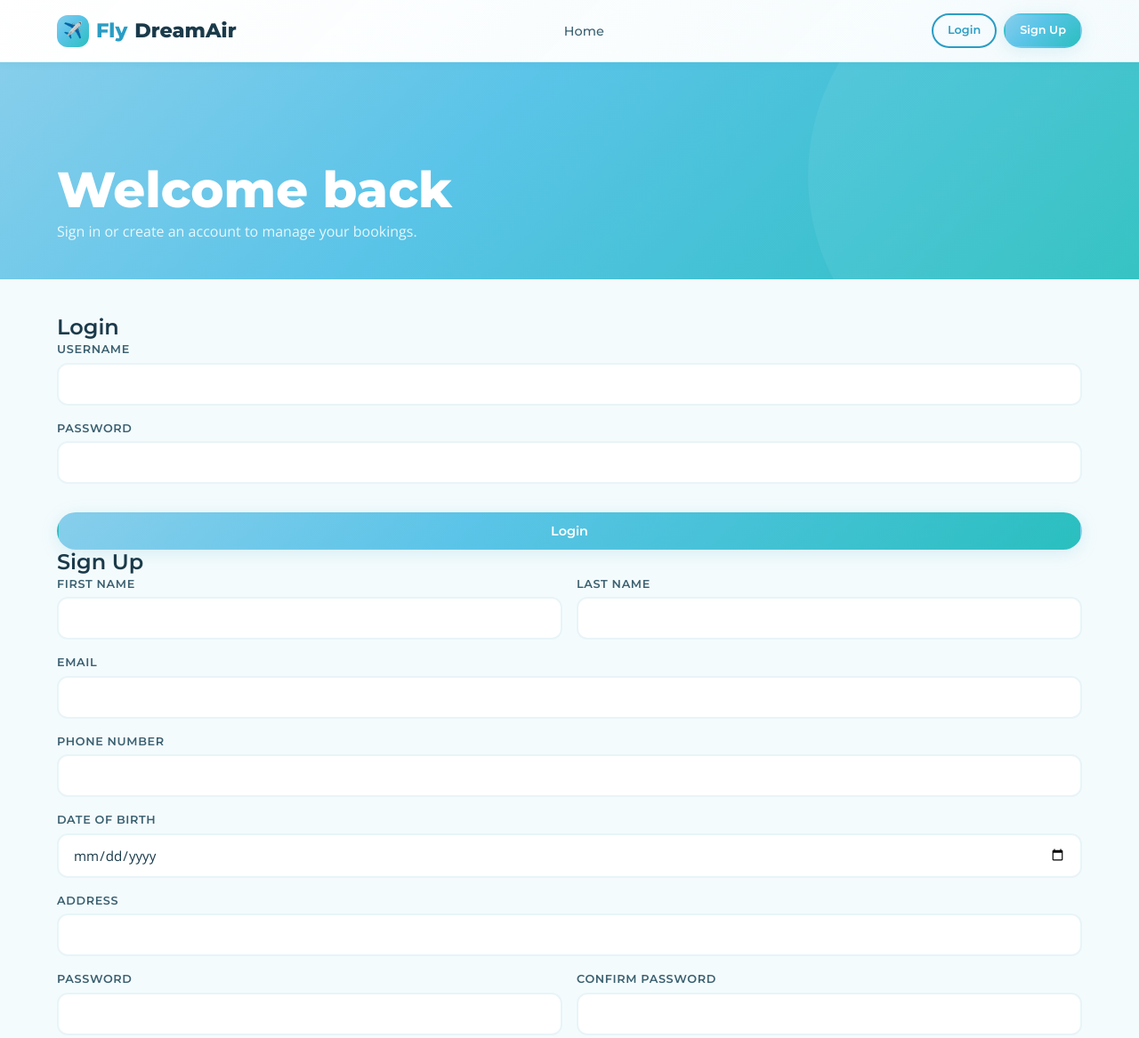
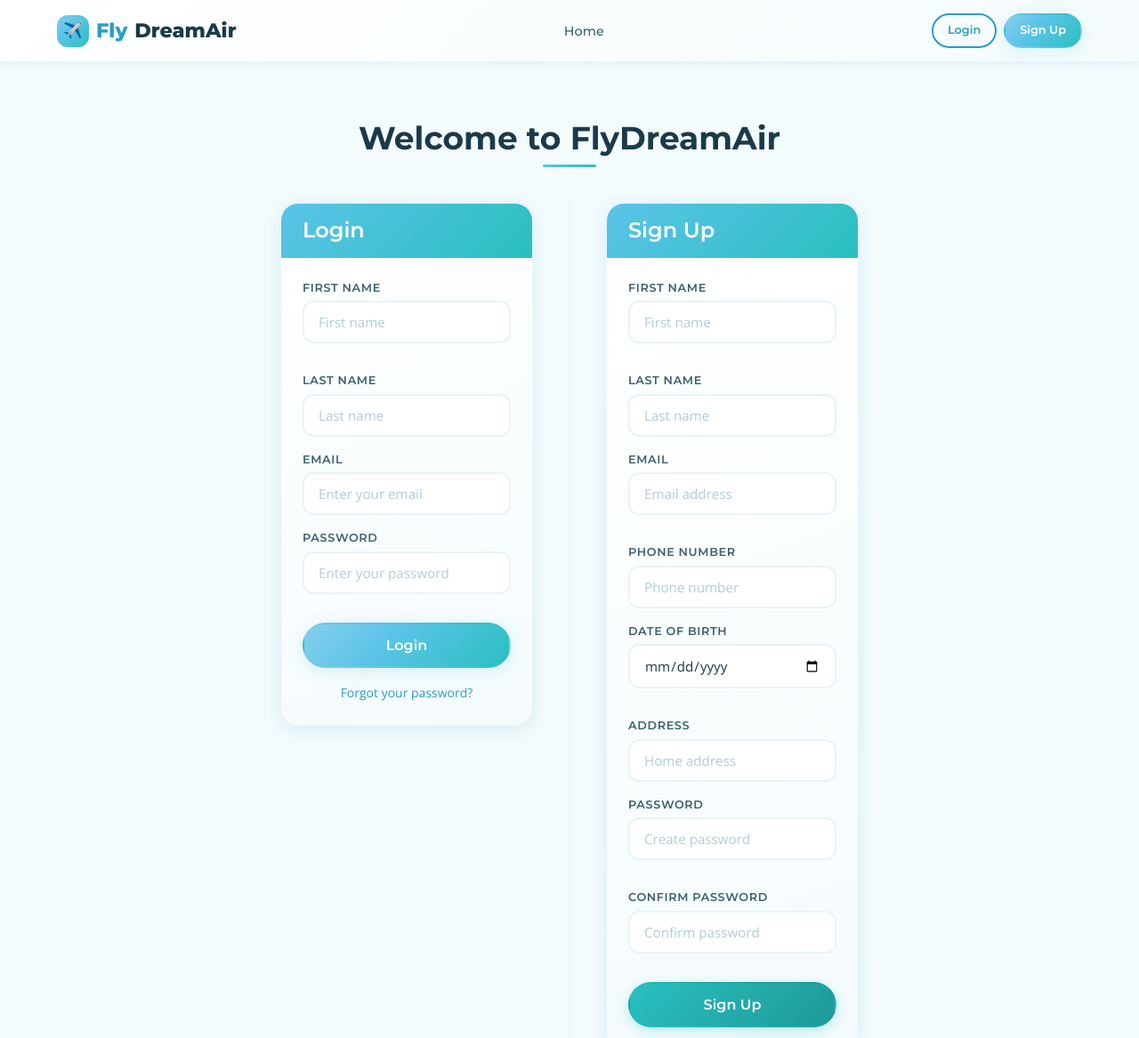
Before and after one commit to ESPV17/FlyDreamAir-Booking-System, a plain HTML site: page login.html in a window 1280 px wide. Shown: the top 1167 px of the page at 89% size. Drawn offline with nearby package versions, Linux system fonts and the light colour scheme.

Commit message:
Update login.html

```diff
--- a/login.html
+++ b/login.html
@@ -3,78 +3,103 @@
 <head>
   <meta charset="UTF-8" />
   <meta name="viewport" content="width=device-width, initial-scale=1.0" />
-  <title>Login / Sign Up — FlyDreamAir</title>
+  <title>Login — FlyDreamAir</title>
   <link rel="stylesheet" href="styles.css" />
 </head>
 <body>
   <div id="navbar-mount"></div>
 
   <main class="app-main">
-    <header class="page-header">
-      <div class="container" style="position:relative">
-        <h1>Welcome back</h1>
-        <p>Sign in or create an account to manage your bookings.</p>
+    <section class="section" style="min-height:calc(100vh - var(--nav-height));display:flex;align-items:center;">
+      <div class="container" style="max-width:900px">
+
+        <div style="text-align:center;margin-bottom:var(--gap-xl)">
+          <h2>Welcome to FlyDreamAir</h2>
+          <div class="divider-teal" style="margin:var(--gap-sm) auto"></div>
         </div>
-    </header>
 
-    <section class="section-sm">
-      <div class="container">
-        <div class="auth-split">
-          <form id="login-form">
-            <h3>Login</h3>
+        <div style="display:grid;grid-template-columns:1fr 2px 1fr;gap:var(--gap-xl);align-items:start">
+
+          <!-- Login -->
+          <div class="card">
+            <div class="card-header"><h3>Login</h3></div>
+            <div class="card-body">
+              <div class="form-row">
                 <div class="form-group">
-              <label class="form-label">Username</label>
-              <input class="form-control" type="text" name="username" required />
+                  <label class="form-label">First Name</label>
+                  <input class="form-control" type="text" id="login-first" placeholder="First name" />
                 </div>
                 <div class="form-group">
-              <label class="form-label">Password</label>
-              <input class="form-control" type="password" name="password" required />
-            </div>
-            <button type="submit" class="btn btn-primary btn-full mt-md">Login</button>
-          </form>
-
-          <div class="vr"></div>
-
-          <form id="signup-form">
-            <h3>Sign Up</h3>
-            <div class="form-row">
-              <div class="form-group">
-                <label class="form-label">First name</label>
-                <input class="form-control" type="text" name="firstName" required />
-              </div>
-              <div class="form-group">
-                <label class="form-label">Last name</label>
-                <input class="form-control" type="text" name="lastName" required />
+                  <label class="form-label">Last Name</label>
+                  <input class="form-control" type="text" id="login-last" placeholder="Last name" />
                 </div>
               </div>
               <div class="form-group">
                 <label class="form-label">Email</label>
-              <input class="form-control" type="email" name="email" required />
+                <input class="form-control" type="email" id="login-email" placeholder="Enter your email" />
               </div>
               <div class="form-group">
-              <label class="form-label">Phone number</label>
-              <input class="form-control" type="tel" name="phone" />
+                <label class="form-label">Password</label>
+                <input class="form-control" type="password" id="login-password" placeholder="Enter your password" />
+              </div>
+              <button class="btn btn-primary btn-full btn-lg mt-md" id="login-btn">Login</button>
+              <p class="text-center text-sm mt-md" style="color:var(--text-light)">
+                <a href="#" style="color:var(--sky-blue-dark)">Forgot your password?</a>
+              </p>
+            </div>
+          </div>
+
+          <!-- Divider -->
+          <div style="background:var(--grey-light);height:100%;min-height:300px;border-radius:2px"></div>
+
+          <!-- Sign Up -->
+          <div class="card">
+            <div class="card-header"><h3>Sign Up</h3></div>
+            <div class="card-body">
+              <div class="form-row">
+                <div class="form-group">
+                  <label class="form-label">First Name</label>
+                  <input class="form-control" type="text" id="reg-first" placeholder="First name" />
                 </div>
                 <div class="form-group">
-              <label class="form-label">Date of birth</label>
-              <input class="form-control" type="date" name="dob" />
+                  <label class="form-label">Last Name</label>
+                  <input class="form-control" type="text" id="reg-last" placeholder="Last name" />
+                </div>
+              </div>
+              <div class="form-row">
+                <div class="form-group">
+                  <label class="form-label">Email</label>
+                  <input class="form-control" type="email" id="reg-email" placeholder="Email address" />
+                </div>
+                <div class="form-group">
+                  <label class="form-label">Phone Number</label>
+                  <input class="form-control" type="tel" id="reg-phone" placeholder="Phone number" />
+                </div>
+              </div>
+              <div class="form-row">
+                <div class="form-group">
+                  <label class="form-label">Date of Birth</label>
+                  <input class="form-control" type="date" id="reg-dob" />
                 </div>
                 <div class="form-group">
                   <label class="form-label">Address</label>
-              <input class="form-control" type="text" name="address" />
+                  <input class="form-control" type="text" id="reg-address" placeholder="Home address" />
+                </div>
               </div>
               <div class="form-row">
                 <div class="form-group">
                   <label class="form-label">Password</label>
-                <input class="form-control" type="password" name="password" required />
+                  <input class="form-control" type="password" id="reg-password" placeholder="Create password" />
                 </div>
                 <div class="form-group">
-                <label class="form-label">Confirm password</label>
-                <input class="form-control" type="password" name="confirm" required />
+                  <label class="form-label">Confirm Password</label>
+                  <input class="form-control" type="password" id="reg-confirm" placeholder="Confirm password" />
                 </div>
               </div>
-            <button type="submit" class="btn btn-primary btn-full mt-md">Sign Up</button>
-          </form>
+              <button class="btn btn-teal btn-full btn-lg mt-md" id="signup-btn">Sign Up</button>
+            </div>
+          </div>
+
         </div>
       </div>
     </section>
@@ -86,37 +111,35 @@
   <script>
     mountChrome('');
 
-    document.getElementById('login-form').addEventListener('submit', e => {
-      e.preventDefault();
-      const fd = new FormData(e.target);
-      const username = fd.get('username').trim();
-      if (!username) return;
-      userStorage.set({ username, firstName: username });
-      showToast(`Welcome back, ${username}!`, 'success');
-      setTimeout(() => window.location.href = 'reservations.html', 500);
+    document.getElementById('login-btn').addEventListener('click', () => {
+      const first = document.getElementById('login-first').value.trim();
+      const last  = document.getElementById('login-last').value.trim();
+      const email = document.getElementById('login-email').value.trim();
+      const pass  = document.getElementById('login-password').value.trim();
+      if (!first || !last)       return showToast('Please enter your first and last name', 'warning');
+      if (!validateEmail(email)) return showToast('Please enter a valid email address', 'warning');
+      if (!pass)                 return showToast('Please enter your password', 'warning');
+      const name = first + ' ' + last;
+      setUser({ name, firstName: first, lastName: last, email });
+      showToast('Welcome back, ' + first + '!', 'success');
+      setTimeout(() => window.location.href = 'index.html', 800);
     });
 
-    document.getElementById('signup-form').addEventListener('submit', e => {
-      e.preventDefault();
-      const fd = new FormData(e.target);
-      const email = fd.get('email');
-      if (!validateEmail(email)) {
-        return showToast('Please enter a valid email address', 'warning');
-      }
-      if (fd.get('password') !== fd.get('confirm')) {
-        return showToast('Passwords do not match', 'warning');
-      }
-      const user = {
-        firstName: fd.get('firstName'),
-        lastName:  fd.get('lastName'),
-        email,
-        phone:     fd.get('phone'),
-        dob:       fd.get('dob'),
-        address:   fd.get('address'),
-      };
-      userStorage.set(user);
-      showToast(`Account created — welcome, ${user.firstName}!`, 'success');
-      setTimeout(() => window.location.href = 'reservations.html', 500);
+    document.getElementById('signup-btn').addEventListener('click', () => {
+      const first   = document.getElementById('reg-first').value.trim();
+      const last    = document.getElementById('reg-last').value.trim();
+      const email   = document.getElementById('reg-email').value.trim();
+      const pass    = document.getElementById('reg-password').value.trim();
+      const confirm = document.getElementById('reg-confirm').value.trim();
+
+      if (!first || !last)        return showToast('Please enter your name', 'warning');
+      if (!validateEmail(email))  return showToast('Please enter a valid email address', 'warning');
+      if (pass.length < 6)        return showToast('Password must be at least 6 characters', 'warning');
+      if (pass !== confirm)       return showToast('Passwords do not match', 'warning');
+
+      setUser({ name: first + ' ' + last });
+      showToast('Account created — welcome to FlyDreamAir, ' + first + '!', 'success');
+      setTimeout(() => window.location.href = 'index.html', 800);
     });
   </script>
 </body>
```
Lines whose indentation alone changed are shown as unchanged.
